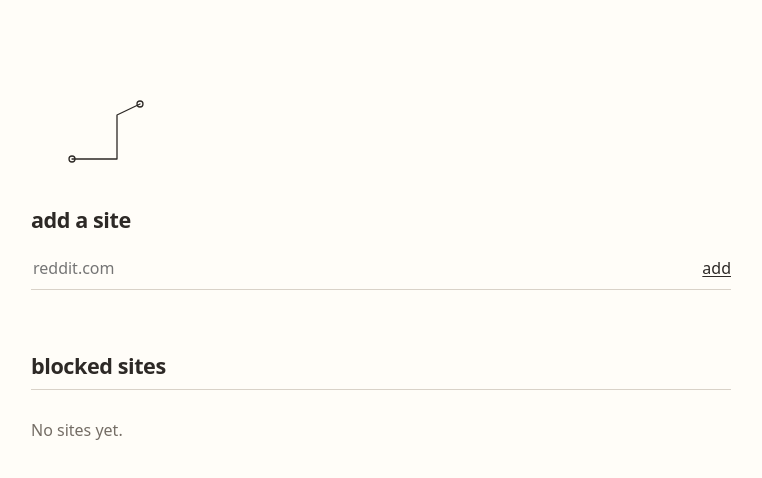
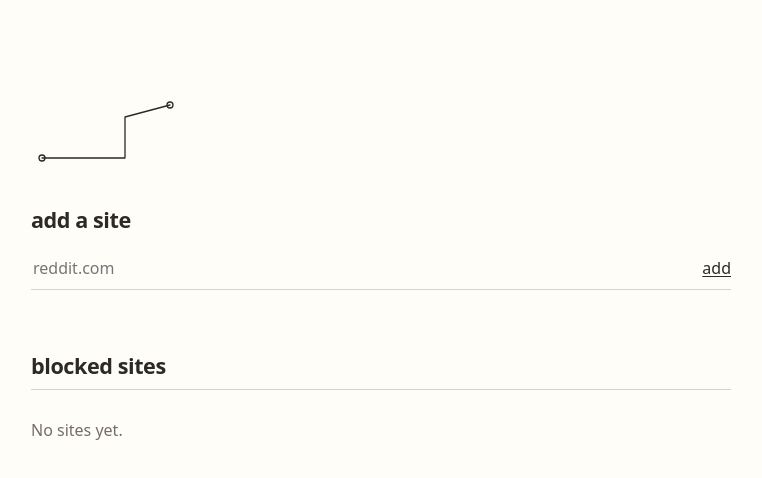
Before and after one commit to gloriayma/finally-good-blocker, a browser extension: page options/options.html in a window 1280 px wide. Shown: the whole page, without its empty margins (259-1021 px from the left). Drawn offline with Linux system fonts and the light colour scheme.

Commit message:
Restore wide options curve

```diff
--- a/options/options.html
+++ b/options/options.html
@@ -10,9 +10,9 @@
   <body>
     <main>
       <svg class="line-drawing" viewBox="0 0 150 72" aria-hidden="true">
-        <path d="M41 63H86V19L109 8" />
-        <circle cx="41" cy="63" r="3" />
-        <circle cx="109" cy="8" r="3" />
+        <path d="M11 62H94V21L139 9" />
+        <circle cx="11" cy="62" r="3" />
+        <circle cx="139" cy="9" r="3" />
       </svg>
 
       <section class="add-section" aria-labelledby="add-heading">
```
Also changed, not shown: docs/options-screen.svg.
